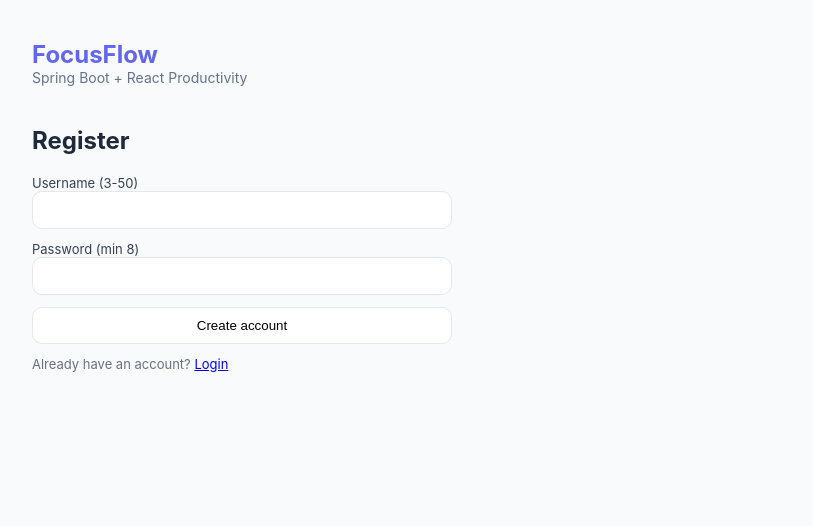
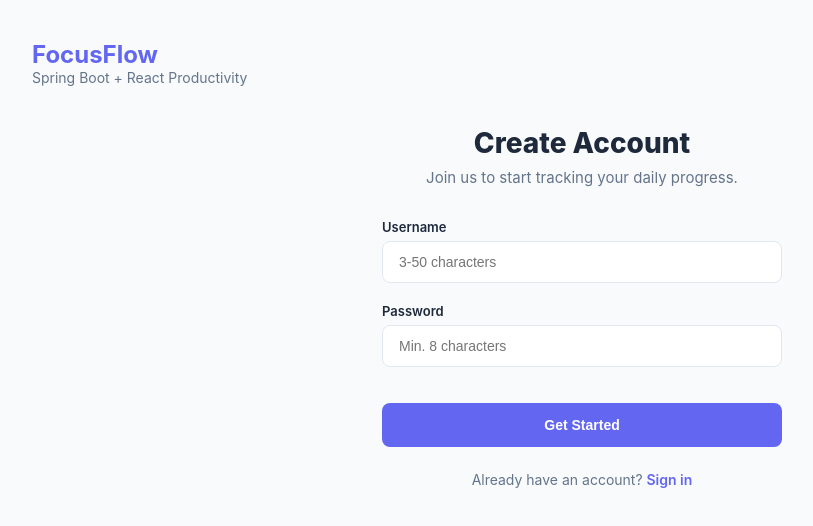
Before and after one commit to nicyoong/habit-tracker-springboot-ui, a React (Vite) app in the folder app/: page / in a window 1280 px wide. Both pictures are taken after a click on the link "Create one". Shown: the top 526 px of the page, without its empty margins (58-871 px from the left). Built offline with nearby package versions, Linux system fonts and the light colour scheme.

Commit message:
modern Register with password strength

```diff
--- a/app/src/pages/Register.jsx
+++ b/app/src/pages/Register.jsx
@@ -1,4 +1,4 @@
-import React, { useState } from "react";
+import React, { useState, useMemo } from "react";
 import { api } from "../api";
 import { setToken } from "../auth";
 
@@ -7,13 +7,37 @@ export default function Register({ onAuthed, onGoLogin, onFlash }) {
   const [password, setPassword] = useState("");
   const [busy, setBusy] = useState(false);
 
+  // 1. Password Strength Logic
+  const strength = useMemo(() => {
+    if (!password) return { score: 0, label: "", color: "#e2e8f0" };
+
+    let score = 0;
+    if (password.length >= 8) score++;
+    if (/[A-Z]/.test(password)) score++;
+    if (/[0-9]/.test(password)) score++;
+    if (/[^A-Za-z0-9]/.test(password)) score++;
+
+    const map = [
+      { label: "Very Weak", color: "#ef4444" }, // Red
+      { label: "Weak", color: "#f97316" },      // Orange
+      { label: "Fair", color: "#eab308" },      // Yellow
+      { label: "Good", color: "#22c55e" },      // Green
+      { label: "Strong", color: "#10b981" },    // Emerald
+    ];
+
+    return { ...map[score], score };
+  }, [password]);
+
   async function submit(e) {
     e.preventDefault();
+    if (username.length < 3) return onFlash("Username is too short.");
+    if (strength.score < 2) return onFlash("Please choose a stronger password.");
+
     setBusy(true);
     try {
       const res = await api.register(username, password);
       setToken(res.token);
-      onFlash(`Account created for ${res.username}.`);
+      onFlash(`Welcome aboard, ${res.username}!`);
       onAuthed();
     } catch (err) {
       onFlash(err.message);
@@ -23,26 +47,84 @@ export default function Register({ onAuthed, onGoLogin, onFlash }) {
   }
 
   return (
-    <div>
-      <h2 style={{ marginTop: 0 }}>Register</h2>
-      <form onSubmit={submit} style={{ display: "grid", gap: 12, maxWidth: 420 }}>
-        <label>
-          <div style={{ fontSize: 13, color: "#374151" }}>Username (3-50)</div>
-          <input value={username} onChange={(e) => setUsername(e.target.value)}
-                 style={{ width: "100%", padding: 10, borderRadius: 10, border: "1px solid #e5e7eb" }} />
-        </label>
-        <label>
-          <div style={{ fontSize: 13, color: "#374151" }}>Password (min 8)</div>
-          <input type="password" value={password} onChange={(e) => setPassword(e.target.value)}
-                 style={{ width: "100%", padding: 10, borderRadius: 10, border: "1px solid #e5e7eb" }} />
-        </label>
-        <button disabled={busy} style={{ padding: 10, borderRadius: 10, border: "1px solid #e5e7eb", background: "white", cursor: "pointer" }}>
-          {busy ? "Creating..." : "Create account"}
+    <div style={{ maxWidth: 400, margin: "40px auto" }}>
+      <div style={{ textAlign: "center", marginBottom: 32 }}>
+        <h2 style={{ margin: "0 0 8px 0", fontSize: 28, fontWeight: 800 }}>Create Account</h2>
+        <p style={{ margin: 0, color: "var(--text-muted)", fontSize: 15 }}>
+          Join us to start tracking your daily progress.
+        </p>
+      </div>
+
+      <form onSubmit={submit} style={{ display: "grid", gap: 20 }}>
+        <div>
+          <label style={{ display: "block", fontSize: 13, fontWeight: 600, marginBottom: 6 }}>
+            Username
+          </label>
+          <input
+            value={username}
+            onChange={(e) => setUsername(e.target.value)}
+            placeholder="3-50 characters"
+            required
+          />
+        </div>
+
+        <div>
+          <label style={{ display: "block", fontSize: 13, fontWeight: 600, marginBottom: 6 }}>
+            Password
+          </label>
+          <input
+            type="password"
+            value={password}
+            onChange={(e) => setPassword(e.target.value)}
+            placeholder="Min. 8 characters"
+            required
+            style={{ marginBottom: 8 }}
+          />
+
+          {/* 2. Strength Meter UI */}
+          {password && (
+            <div style={{ marginTop: 8 }}>
+              <div style={{ display: "flex", justifyContent: "space-between", marginBottom: 4 }}>
+                <span style={{ fontSize: 11, fontWeight: 600, color: "var(--text-muted)" }}>Strength</span>
+                <span style={{ fontSize: 11, fontWeight: 700, color: strength.color }}>{strength.label}</span>
+              </div>
+              <div style={{ height: 4, width: "100%", background: "#e2e8f0", borderRadius: 2, overflow: "hidden" }}>
+                <div
+                  style={{
+                    height: "100%",
+                    width: `${(strength.score / 4) * 100}%`,
+                    background: strength.color,
+                    transition: "width 0.3s ease, background 0.3s ease"
+                  }}
+                />
+              </div>
+              <ul style={{ padding: 0, margin: "8px 0 0 0", listStyle: "none", fontSize: 11, color: "var(--text-muted)" }}>
+                <li style={{ color: password.length >= 8 ? "var(--success)" : "inherit" }}>• At least 8 characters</li>
+                <li style={{ color: /[0-9]/.test(password) ? "var(--success)" : "inherit" }}>• Includes a number</li>
+              </ul>
+            </div>
+          )}
+        </div>
+
+        <button
+          className="btn btn-primary"
+          style={{ width: "100%", padding: "14px", marginTop: 8 }}
+          disabled={busy || (password && strength.score < 2)}
+        >
+          {busy ? "Creating account..." : "Get Started"}
         </button>
-        <div style={{ fontSize: 13, color: "#6b7280" }}>
-          Already have an account? <a href="#" onClick={(e) => { e.preventDefault(); onGoLogin(); }}>Login</a>
-        </div>
       </form>
+
+      <div style={{ marginTop: 24, textAlign: "center", fontSize: 14, color: "var(--text-muted)" }}>
+        Already have an account?{" "}
+        <a
+          href="#"
+          onClick={(e) => { e.preventDefault(); onGoLogin(); }}
+          style={{ color: "var(--primary)", fontWeight: 600, textDecoration: "none" }}
+        >
+          Sign in
+        </a>
+      </div>
     </div>
   );
 }
```
